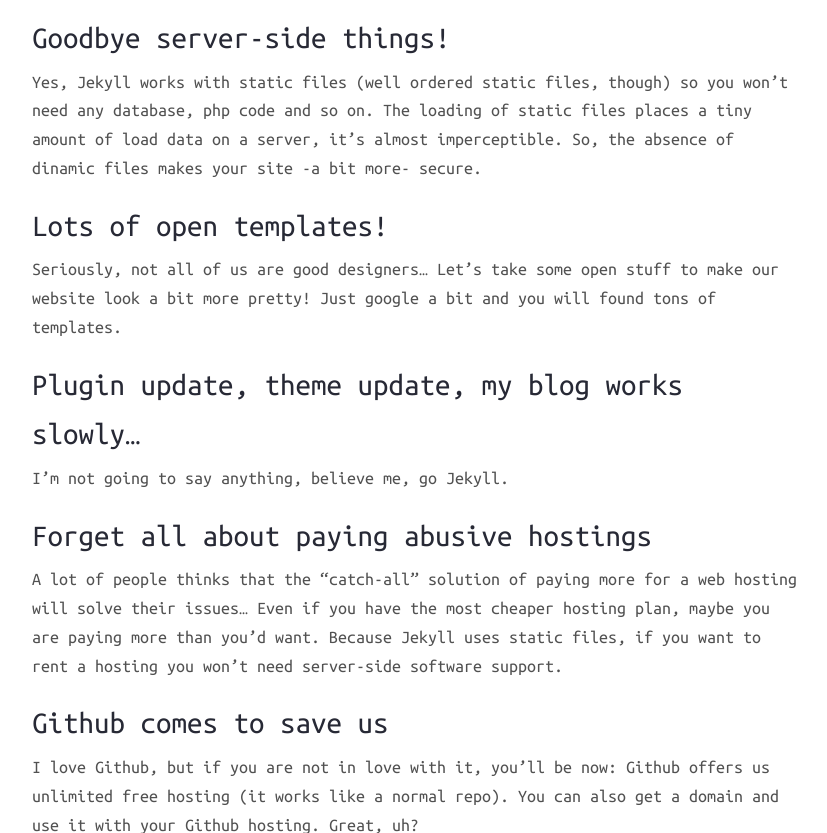
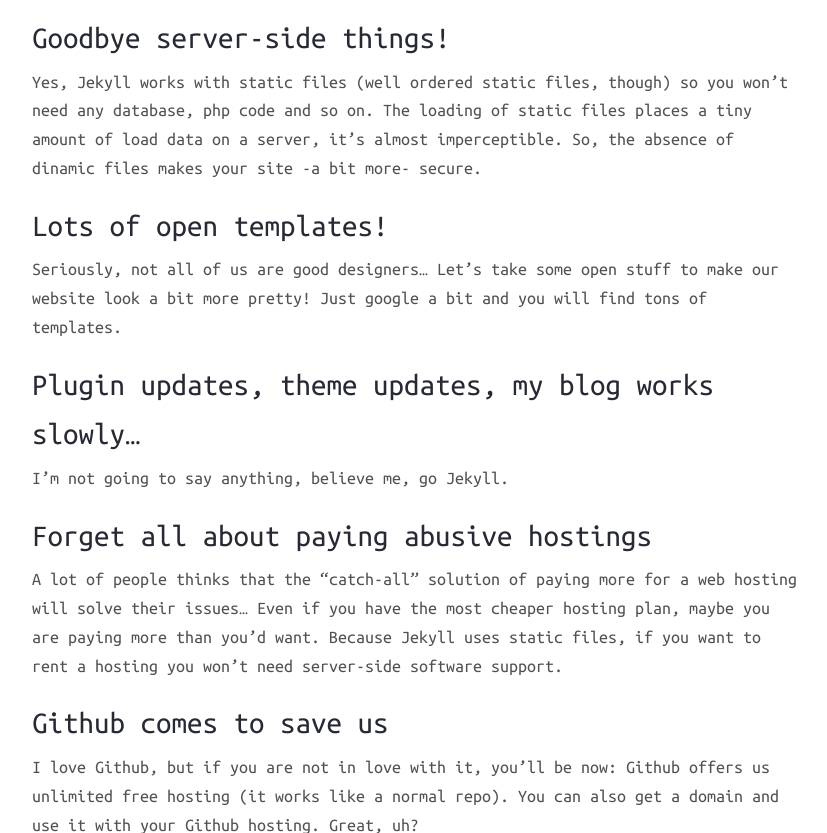
Before and after one commit to GrenderG/grenderg.github.io, a Jekyll site: the page built from _posts/2015-05-15-jekyll_github.md, in a window 1280 px wide and 900 px high, scrolled down 821 px, cut to the strip 0-833 px from the top of the window. Shown: the whole strip, without its empty margins (224-1051 px from the left). Built offline with Jekyll 4.4.1, drawn with Linux system fonts in a browser that asks for light colours; nearby versions of some CDN libraries.

Commit message:
Update 2015-05-15-jekyll_github.md

```diff
--- a/_posts/2015-05-15-jekyll_github.md
+++ b/_posts/2015-05-15-jekyll_github.md
@@ -27,9 +27,9 @@
 So, the absence of dinamic files makes your site -a bit more- secure.
 
 ##Lots of open templates!
-Seriously, not all of us are good designers... Let's take some open stuff to make our website look a bit more pretty! Just google a bit and you will found tons of templates.
+Seriously, not all of us are good designers... Let's take some open stuff to make our website look a bit more pretty! Just google a bit and you will find tons of templates.
 
-##Plugin update, theme update, _my blog works slowly_...
+##Plugin updates, theme updates, _my blog works slowly_...
 I'm not going to say anything, believe me, go Jekyll.
 
 ##Forget all about paying abusive hostings
```
